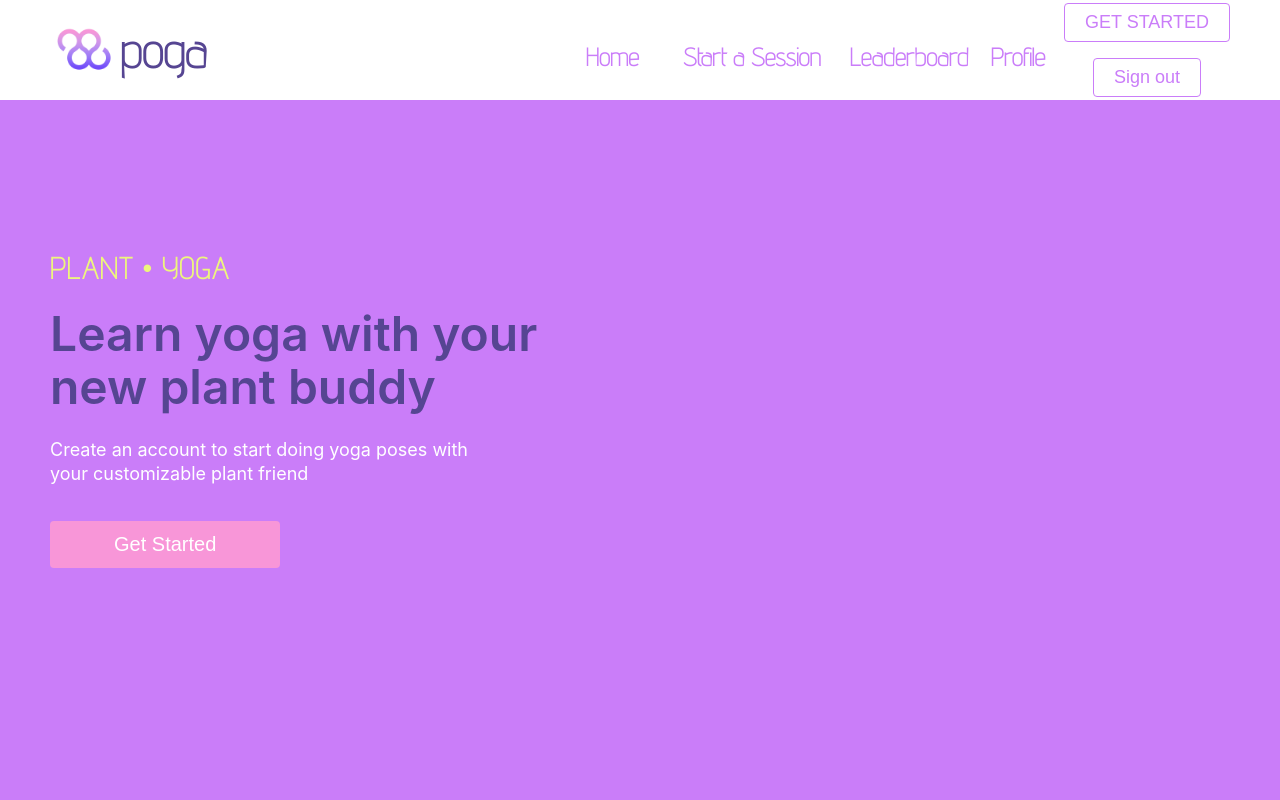
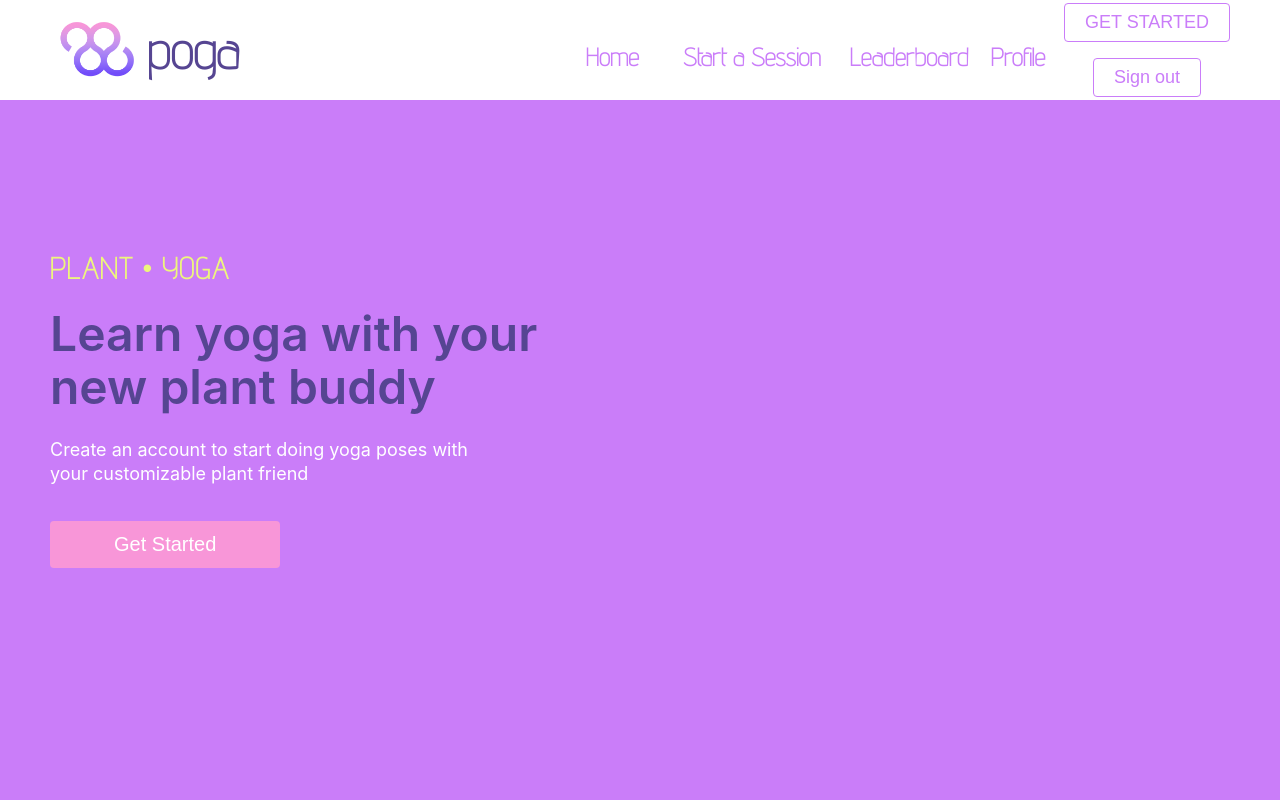
Before and after one commit to PennSpark/sp21-poga, a React (Create React App) app: page / in a window 1280 px wide. Shown: the top 800 px of the page. Built offline with nearby package versions, Linux system fonts and the light colour scheme; what @react-firebase/auth would draw is missing.

Commit message:
minor font and css tweeks

```diff
--- a/src/style/Button.css
+++ b/src/style/Button.css
@@ -29,11 +29,13 @@
   .btn--medium {
     padding: 8px 20px;
     font-size: 18px;
+    transition: all 0.3s ease-in-out;
   }
 
   .btn--large {
     padding: 12px 26px;
     font-size: 20px;
+    transition: all 0.3s ease-in-out;
   }
 
   .btn--mobile {
@@ -52,12 +54,13 @@
   .btn--wide {
     padding: 12px 64px;
     font-size: 20px;
+    transition: all 0.3s ease-in-out;
   }
 
   .btn--large:hover,
   .btn--medium:hover,
   .btn--mobile:hover {
-    transition: all 0.3s ease-out;
+    transition: all 0.3s ease-in-out;
     background: #ca7df9;
     color: #edf67c;
   }
@@ -65,7 +68,7 @@
   .btn--wide:hover {
     color: #fff;
     background-color: #f00946;
-    transition: all 0.2s ease-out;
+    transition: all 0.3s ease-in-out;
   }
 
   .btn-link {
--- a/src/style/HeroSection.css
+++ b/src/style/HeroSection.css
@@ -35,7 +35,7 @@
   color: #edf67c;
   font-size: 30px;
   line-height: 16px;
-  font-weight: 700;
+  font-weight: 1000;
   font-family: 'Advent Pro', sans-serif;
   letter-spacing: 1.4px;
   text-transform: uppercase;
--- a/src/style/Navbar.css
+++ b/src/style/Navbar.css
@@ -27,20 +27,22 @@
 }
 
 .navbar-logo {
-  color: rgba(86,69,146,255);
+  color: #564592;
   justify-self: start;
   cursor: pointer;
   text-decoration: none;
-  font-size: 3rem;
+  font-size: 3.2rem;
   font-family: 'Advent Pro', sans-serif;
-  font-weight: bold;
   display: flex;
   align-items: center;
+  font-style: normal;
+  font-weight: 1000;
+  font-style: normal;
 }
 
 .navbar-image {
-  width: 70px;
-  height: 60px;
+  width: 97px;
+  height: 80px;
 }
 
 .navbar-icon {
```
